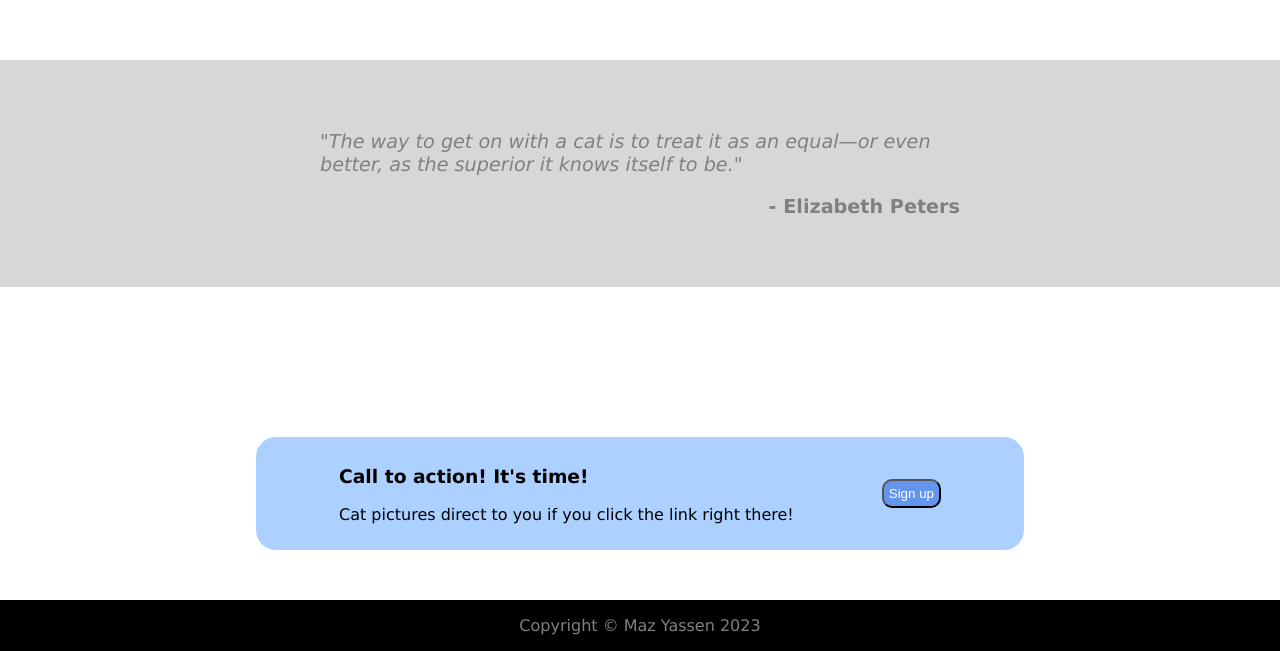
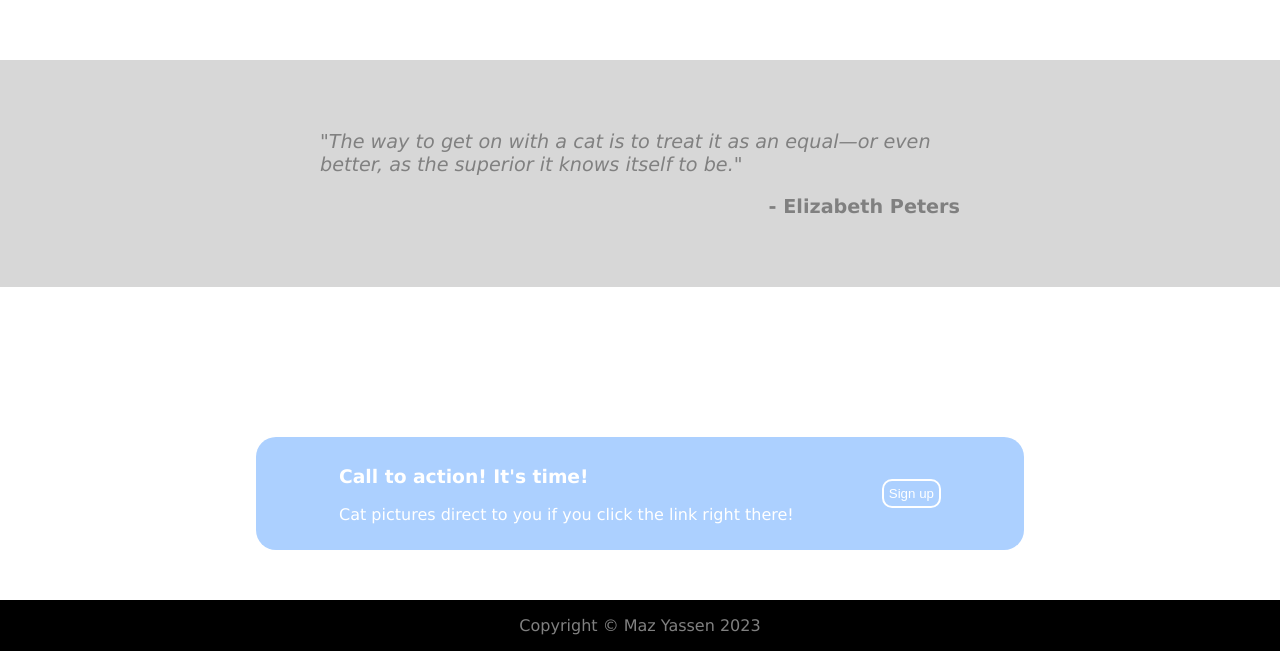
Before and after one commit to maz-y/odin-landing-page, a plain HTML site: page index.html in a window 1280 px wide. Shown: the part 1005-1656 px from the top of the page. Drawn offline with Linux system fonts and the light colour scheme.

Commit message:
Change colour of advert button

```diff
--- a/style.css
+++ b/style.css
@@ -128,6 +128,7 @@ body{
   border-radius: 20px;
   padding: 10px;
   gap: 15px;
+  color: white;
 }
 
 
@@ -137,6 +138,7 @@ body{
   color: grey;
 }
 .advert button{
-  background-color: cornflowerblue;
+  background-color: rgb(172, 208, 255);
   color: white;
+  border: solid 2px white;
 }
```
